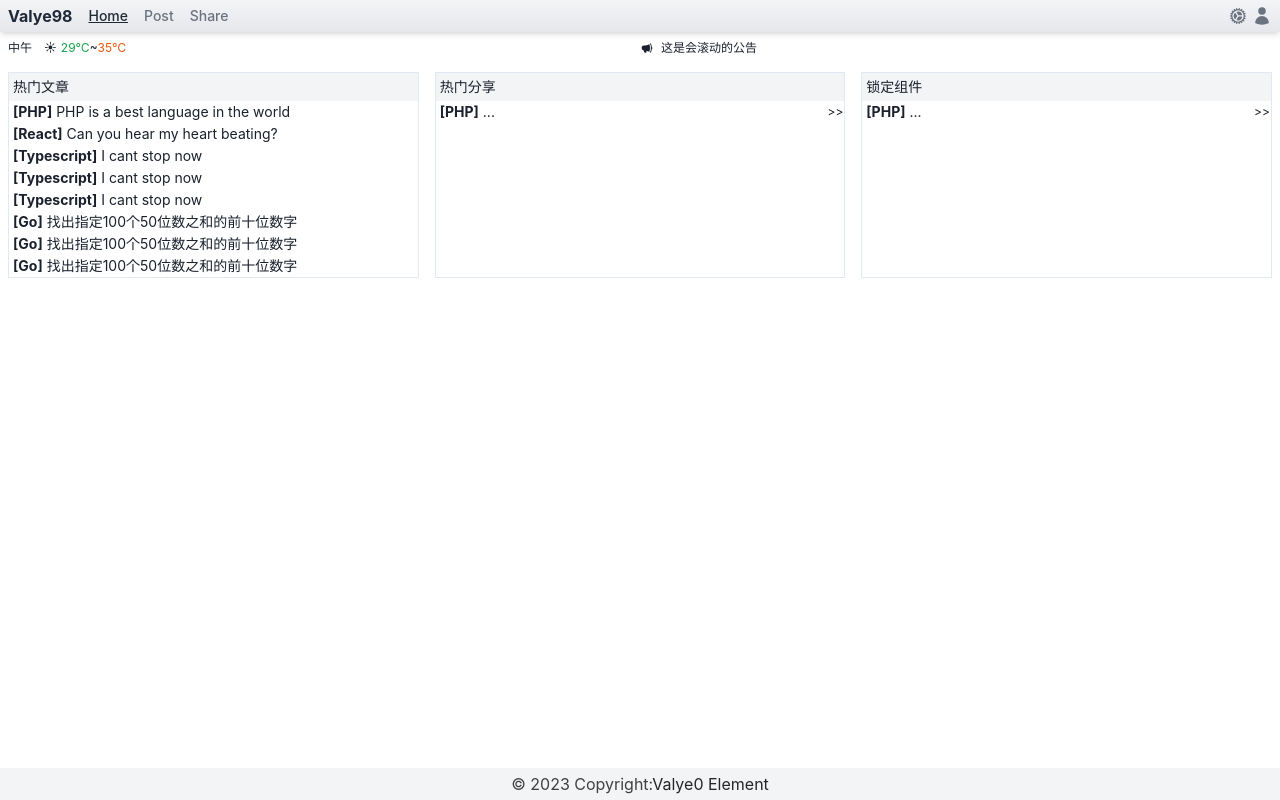
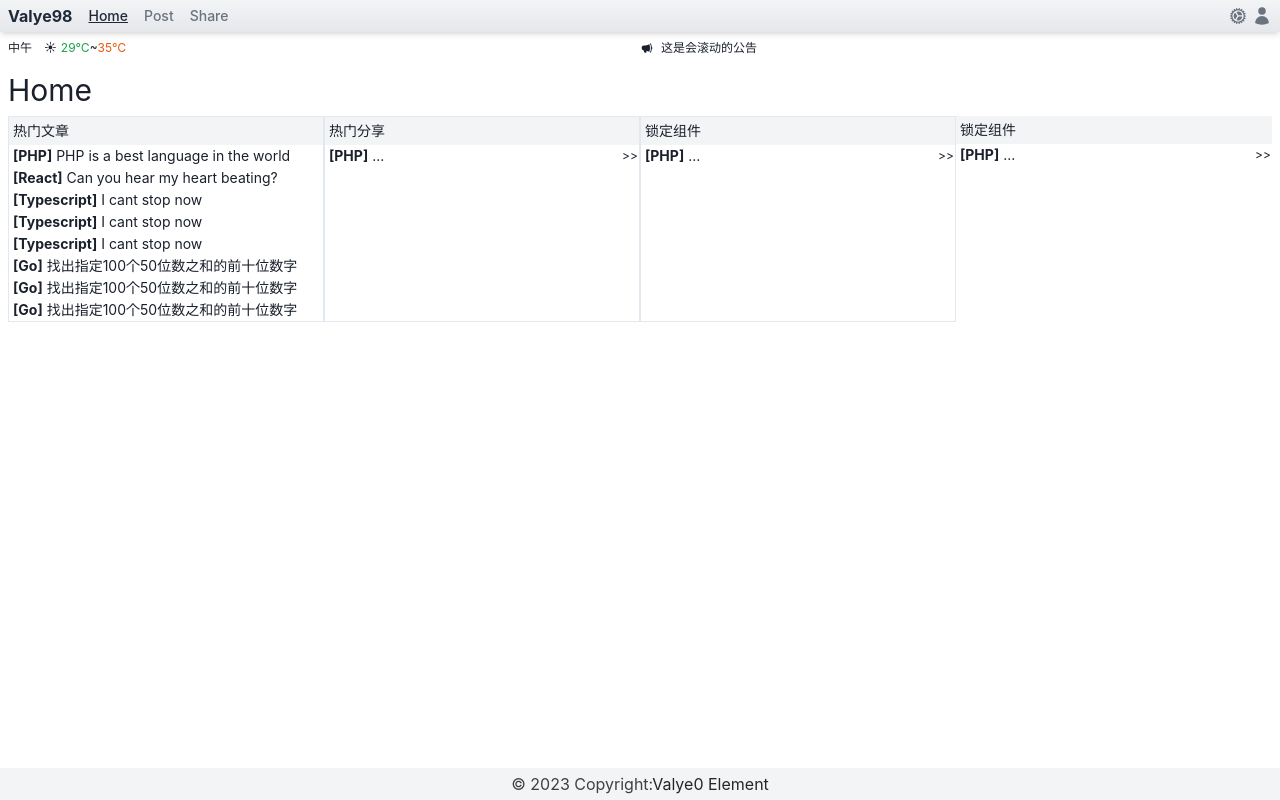
Before and after one commit to hjklchan/valyek, a React (Vite) app: page /home in a window 1280 px wide. Built offline with nearby package versions, Linux system fonts and the light colour scheme.

Commit message:
adjust styles

```diff
--- a/src/layouts/components/Content.tsx
+++ b/src/layouts/components/Content.tsx
@@ -4,6 +4,7 @@ import React, { useState } from "react";
 const Content = ({ children }: { children: React.ReactNode }) => {
     const [timer, setTimer] = useState()
     return <main className="container mx-auto px-2 mt-4 mb-8" role="main" style={{minHeight: "100%"}}>
+        <h1 className="text-3xl">Home</h1>
         <div className="my-2">
             {children}
         </div>
--- a/src/pages/home/index.tsx
+++ b/src/pages/home/index.tsx
@@ -16,7 +16,7 @@ export default function() {
     ];
     const isLock = true;
     return <>
-        <div className="grid grid-cols-3 gap-4">
+        <div className="grid grid-cols-4 gap-0">
             <div className="border">
                 <h2 className="bg-gray-100 p-1 text-sm">热门文章</h2>
                 <table className="w-full">
@@ -25,7 +25,7 @@ export default function() {
                             fakePosts.length > 0
                                 ? fakePosts.map(item => {
                                     return <tr className="" key={item.id}>
-                                        <td className="w-3/4 px-1 text-sm">
+                                        <td className="w-3/4 px-1 text-sm hover:bg-gray-100">
                                             <a className="cursor-pointer" onClick={() => { }}>
                                                 <b className="mr-1">[{item.category}]</b>
                                             </a>
@@ -66,6 +66,20 @@ export default function() {
                     </tbody>
                 </table>
             </div>
+            <div>
+                <h2 className="bg-gray-100 p-1 text-sm">锁定组件</h2>
+                <table className="w-full">
+                    <tbody>
+                        <tr className="">
+                            <td className="w-3/4 px-1 text-sm">
+                                <b className="mr-1">[PHP]</b>...
+                            </td>
+                            <td className="text-right text-xs">{">>"}</td>
+                        </tr>
+                    </tbody>
+                </table>
+
+            </div>
         </div>
     </>
 }
--- a/src/routes/index.tsx
+++ b/src/routes/index.tsx
@@ -1,11 +1,12 @@
 import React from "react";
-import { createBrowserRouter, createRoutesFromElements, Navigate, Route } from "react-router-dom";
+import { createBrowserRouter, createRoutesFromElements, Navigate, Route, useRoutes } from "react-router-dom";
 import RequireAuth from "@/components/RequireAuth";
 import { Login, Registration, User, Home } from "@/pages";
 import { AppLayout } from "@/layouts/AppLayout";
 import Post from "@/pages/post";
 import Share from "@/pages/share";
 
+// Default home path
 export const defaultHomePath = "/home";
 
 /**
```
